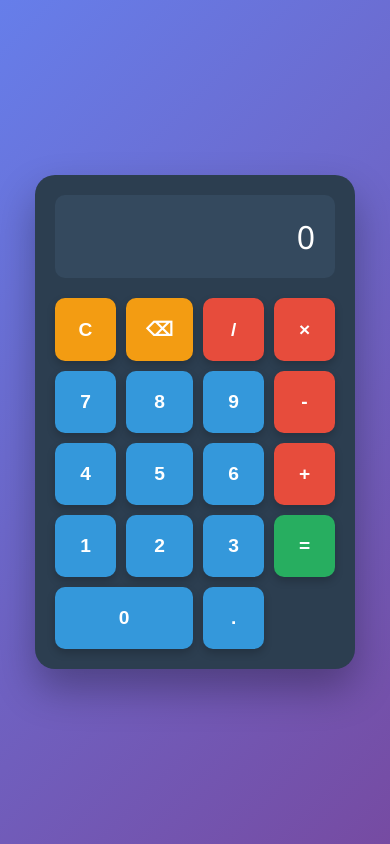
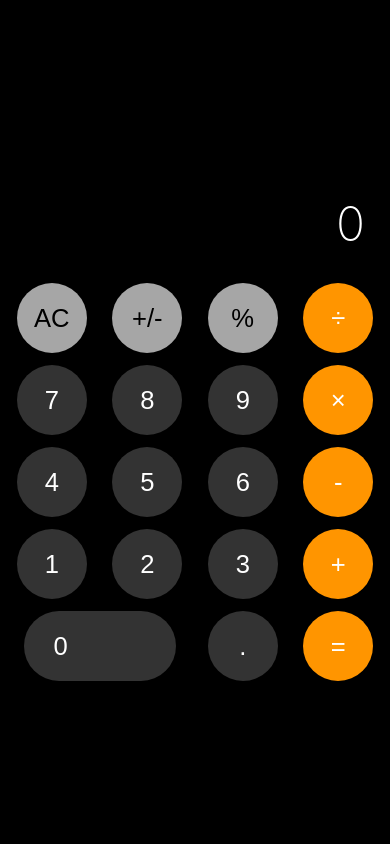
Before and after one commit to thatguymike1/hello-world, a plain HTML site: page index.html in a window 390 px wide. Drawn offline with Linux system fonts and the light colour scheme.

Commit message:
Made it like iPhone

```diff
--- a/index.html
+++ b/index.html
@@ -12,33 +12,32 @@
         }
 
         body {
-            font-family: 'Segoe UI', Tahoma, Geneva, Verdana, sans-serif;
-            background: linear-gradient(135deg, #667eea 0%, #764ba2 100%);
+            font-family: -apple-system, BlinkMacSystemFont, 'Segoe UI', Roboto, sans-serif;
+            background: #000000;
             height: 100vh;
             display: flex;
             justify-content: center;
             align-items: center;
+            color: white;
         }
 
         .calculator {
-            background: #2c3e50;
-            border-radius: 20px;
+            background: #000000;
+            width: 375px;
+            max-width: 100vw;
             padding: 20px;
-            box-shadow: 0 20px 40px rgba(0, 0, 0, 0.3);
-            width: 320px;
         }
 
         .display {
-            background: #34495e;
+            background: #000000;
             color: white;
-            font-size: 2rem;
-            padding: 20px;
+            font-size: 4rem;
+            font-weight: 200;
+            padding: 20px 20px 40px 20px;
             text-align: right;
-            border-radius: 10px;
-            margin-bottom: 20px;
-            min-height: 80px;
+            min-height: 120px;
             display: flex;
-            align-items: center;
+            align-items: flex-end;
             justify-content: flex-end;
             word-wrap: break-word;
             overflow-wrap: break-word;
@@ -47,59 +46,97 @@
         .buttons {
             display: grid;
             grid-template-columns: repeat(4, 1fr);
-            gap: 10px;
+            gap: 12px;
         }
 
         button {
-            background: #3498db;
+            background: #333333;
             color: white;
             border: none;
-            border-radius: 10px;
-            font-size: 1.2rem;
-            font-weight: bold;
-            padding: 20px;
+            border-radius: 50%;
+            font-size: 1.8rem;
+            font-weight: 400;
+            height: 80px;
+            width: 80px;
             cursor: pointer;
-            transition: all 0.2s ease;
-            box-shadow: 0 4px 8px rgba(0, 0, 0, 0.2);
+            transition: all 0.1s ease;
+            display: flex;
+            align-items: center;
+            justify-content: center;
+            margin: 0 auto;
         }
 
         button:hover {
-            background: #2980b9;
-            transform: translateY(-2px);
-            box-shadow: 0 6px 12px rgba(0, 0, 0, 0.3);
+            background: #4a4a4a;
         }
 
         button:active {
-            transform: translateY(0);
-            box-shadow: 0 2px 4px rgba(0, 0, 0, 0.2);
+            background: #5a5a5a;
+            transform: scale(0.95);
+        }
+
+        .function {
+            background: #a6a6a6;
+            color: #000000;
+        }
+
+        .function:hover {
+            background: #b6b6b6;
+        }
+
+        .function:active {
+            background: #c6c6c6;
         }
 
         .operator {
-            background: #e74c3c;
+            background: #ff9500;
+            color: white;
         }
 
         .operator:hover {
-            background: #c0392b;
+            background: #ffad33;
         }
 
-        .equals {
-            background: #27ae60;
-        }
-
-        .equals:hover {
-            background: #229954;
-        }
-
-        .clear {
-            background: #f39c12;
-        }
-
-        .clear:hover {
-            background: #e67e22;
+        .operator:active {
+            background: #ffc266;
         }
 
         .zero {
             grid-column: span 2;
+            border-radius: 40px;
+            width: 172px;
+            justify-content: flex-start;
+            padding-left: 30px;
+        }
+
+        .zero:hover {
+            background: #4a4a4a;
+        }
+
+        .zero:active {
+            background: #5a5a5a;
+        }
+
+        @media (max-width: 400px) {
+            .calculator {
+                width: 100vw;
+                padding: 10px;
+            }
+
+            button {
+                height: 70px;
+                width: 70px;
+                font-size: 1.6rem;
+            }
+
+            .zero {
+                width: 152px;
+            }
+
+            .display {
+                font-size: 3rem;
+                padding: 15px 15px 30px 15px;
+            }
         }
     </style>
 </head>
@@ -107,28 +144,29 @@
     <div class="calculator">
         <div class="display" id="display">0</div>
         <div class="buttons">
-            <button class="clear" onclick="clearDisplay()">C</button>
-            <button class="clear" onclick="deleteLast()">⌫</button>
-            <button class="operator" onclick="appendOperator('/')">/</button>
-            <button class="operator" onclick="appendOperator('*')">×</button>
+            <button class="function" onclick="clearDisplay()">AC</button>
+            <button class="function" onclick="toggleSign()">+/-</button>
+            <button class="function" onclick="appendOperator('%')">%</button>
+            <button class="operator" onclick="appendOperator('/')">÷</button>
 
             <button onclick="appendNumber('7')">7</button>
             <button onclick="appendNumber('8')">8</button>
             <button onclick="appendNumber('9')">9</button>
-            <button class="operator" onclick="appendOperator('-')">-</button>
+            <button class="operator" onclick="appendOperator('*')">×</button>
 
             <button onclick="appendNumber('4')">4</button>
             <button onclick="appendNumber('5')">5</button>
             <button onclick="appendNumber('6')">6</button>
-            <button class="operator" onclick="appendOperator('+')">+</button>
+            <button class="operator" onclick="appendOperator('-')">-</button>
 
             <button onclick="appendNumber('1')">1</button>
             <button onclick="appendNumber('2')">2</button>
             <button onclick="appendNumber('3')">3</button>
-            <button class="equals" onclick="calculate()" rowspan="2">=</button>
+            <button class="operator" onclick="appendOperator('+')">+</button>
 
             <button class="zero" onclick="appendNumber('0')">0</button>
             <button onclick="appendDecimal()">.</button>
+            <button class="operator" onclick="calculate()">=</button>
         </div>
     </div>
 
@@ -138,9 +176,34 @@
         let operator = null;
         let previousInput = null;
         let shouldResetDisplay = false;
+        let isNewCalculation = true;
 
         function updateDisplay() {
-            display.textContent = currentInput;
+            // Format large numbers with commas
+            if (currentInput === 'Error') {
+                display.textContent = currentInput;
+                return;
+            }
+
+            const num = parseFloat(currentInput);
+            if (isNaN(num)) {
+                display.textContent = currentInput;
+                return;
+            }
+
+            // Format the number for display
+            if (Math.abs(num) >= 1e15) {
+                display.textContent = num.toExponential(6);
+            } else if (Math.abs(num) < 1e-6 && num !== 0) {
+                display.textContent = num.toExponential(6);
+            } else {
+                // Remove trailing zeros and unnecessary decimal points
+                let formatted = num.toString();
+                if (formatted.includes('.')) {
+                    formatted = formatted.replace(/\.?0+$/, '');
+                }
+                display.textContent = formatted;
+            }
         }
 
         function clearDisplay() {
@@ -148,22 +211,24 @@
             operator = null;
             previousInput = null;
             shouldResetDisplay = false;
+            isNewCalculation = true;
             updateDisplay();
         }
 
-        function deleteLast() {
-            if (currentInput.length > 1) {
-                currentInput = currentInput.slice(0, -1);
-            } else {
-                currentInput = '0';
+        function toggleSign() {
+            if (currentInput !== '0' && currentInput !== 'Error') {
+                currentInput = currentInput.startsWith('-')
+                    ? currentInput.substring(1)
+                    : '-' + currentInput;
+                updateDisplay();
             }
-            updateDisplay();
         }
 
         function appendNumber(num) {
-            if (shouldResetDisplay) {
+            if (shouldResetDisplay || isNewCalculation) {
                 currentInput = num;
                 shouldResetDisplay = false;
+                isNewCalculation = false;
             } else {
                 currentInput = currentInput === '0' ? num : currentInput + num;
             }
@@ -171,9 +236,10 @@
         }
 
         function appendDecimal() {
-            if (shouldResetDisplay) {
+            if (shouldResetDisplay || isNewCalculation) {
                 currentInput = '0.';
                 shouldResetDisplay = false;
+                isNewCalculation = false;
             } else if (currentInput.indexOf('.') === -1) {
                 currentInput += '.';
             }
@@ -181,13 +247,14 @@
         }
 
         function appendOperator(op) {
-            if (operator && !shouldResetDisplay) {
+            if (operator && !shouldResetDisplay && !isNewCalculation) {
                 calculate();
             }
 
             operator = op;
             previousInput = currentInput;
             shouldResetDisplay = true;
+            isNewCalculation = false;
         }
 
         function calculate() {
@@ -214,14 +281,24 @@
                         }
                         result = prev / current;
                         break;
+                    case '%':
+                        result = prev % current;
+                        break;
                     default:
                         return;
                 }
 
-                currentInput = result.toString();
+                // Handle very large or very small numbers
+                if (isFinite(result)) {
+                    currentInput = result.toString();
+                } else {
+                    currentInput = 'Error';
+                }
+
                 operator = null;
                 previousInput = null;
                 shouldResetDisplay = true;
+                isNewCalculation = true;
                 updateDisplay();
             }
         }
@@ -240,8 +317,8 @@
                 calculate();
             } else if (key === 'Escape' || key === 'c' || key === 'C') {
                 clearDisplay();
-            } else if (key === 'Backspace') {
-                deleteLast();
+            } else if (key === '%') {
+                appendOperator('%');
             }
         });
     </script>
```
